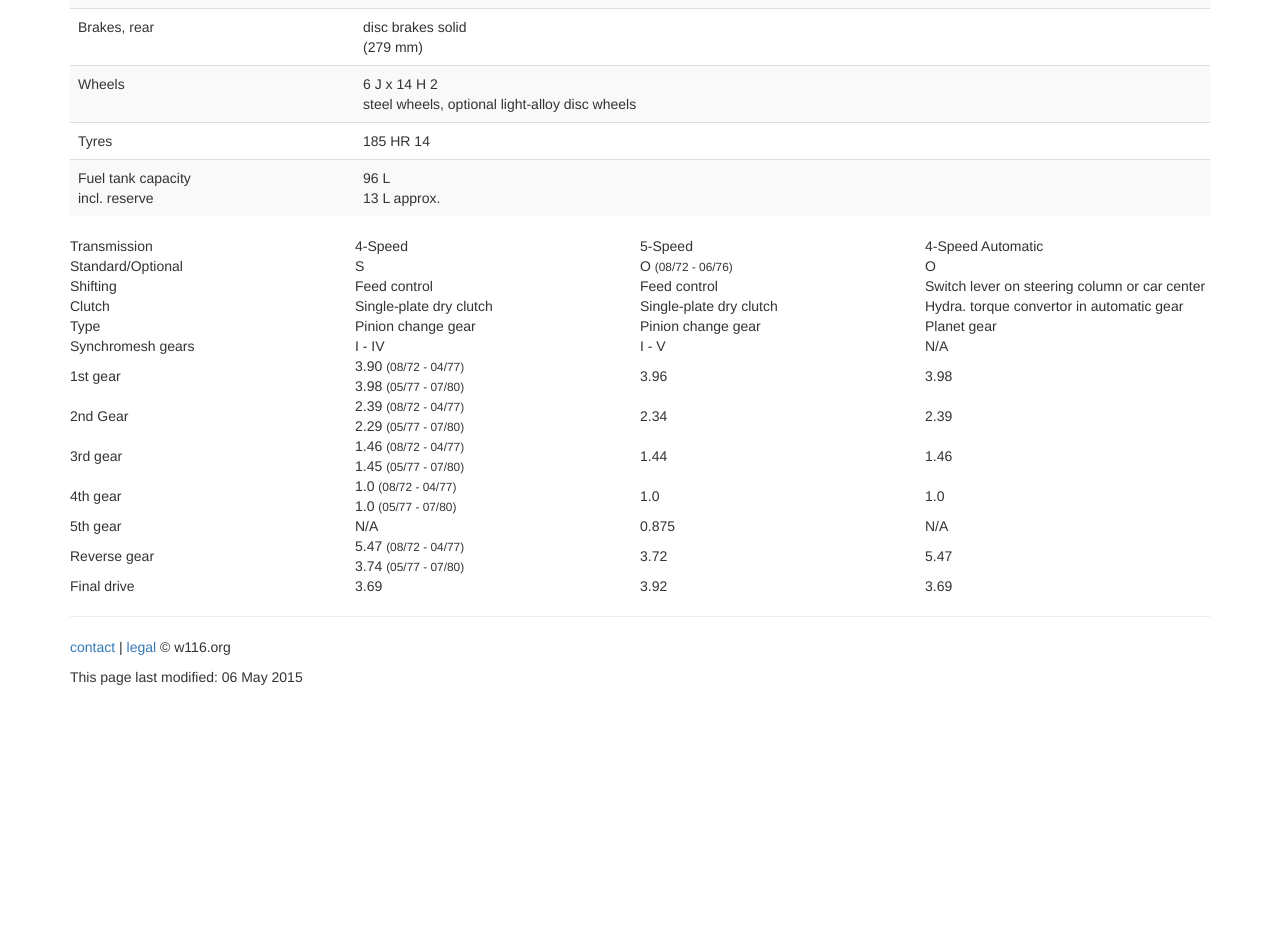
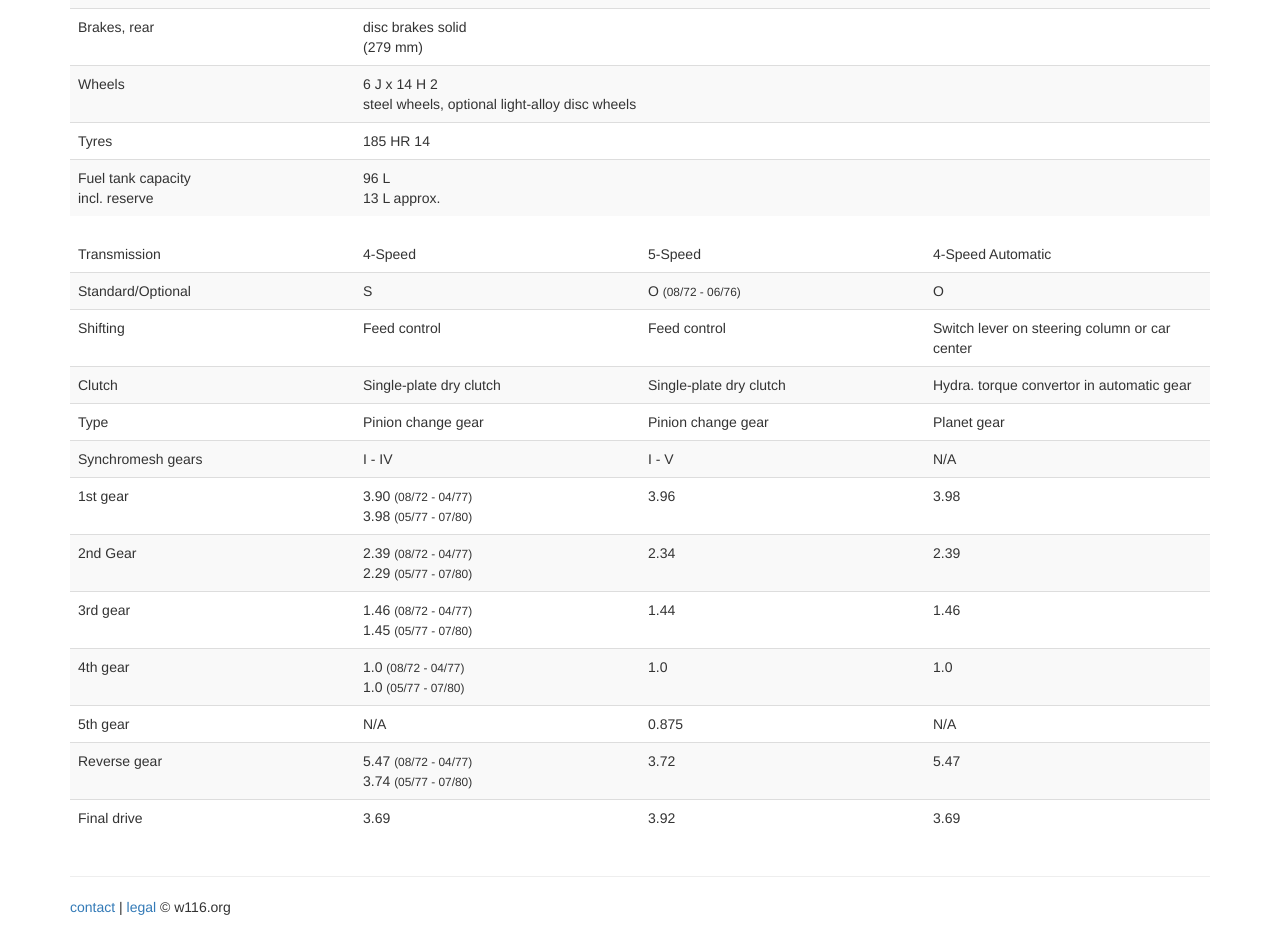
Before and after one commit to W116org/w116org.github.io, a Jekyll site: the page built from library/116_024.html, in a window 1280 px wide. Shown: the part 1509-2438 px from the top of the page. Built offline with Jekyll 4.4.1, drawn with Linux system fonts in a browser that asks for light colours; nearby versions of some CDN libraries; comment, search, counter and statistics services are not loaded; before the commit the page ends 2206 px from its top, so only the background shows below that.

Commit message:
Update 116_024.html

```diff
--- a/library/116_024.html
+++ b/library/116_024.html
@@ -69,7 +69,7 @@ published: true
     </tr>
   </tbody>
 </table>
-<table width="100%" border="0" cellpadding="2" cellspacing="1" align="center">
+<table class="table table-hover table-striped">
   <thead>
     <tr>
       <td colspan="1" rowspan="1" width="25%" class="colheader">Transmission</td>
```
